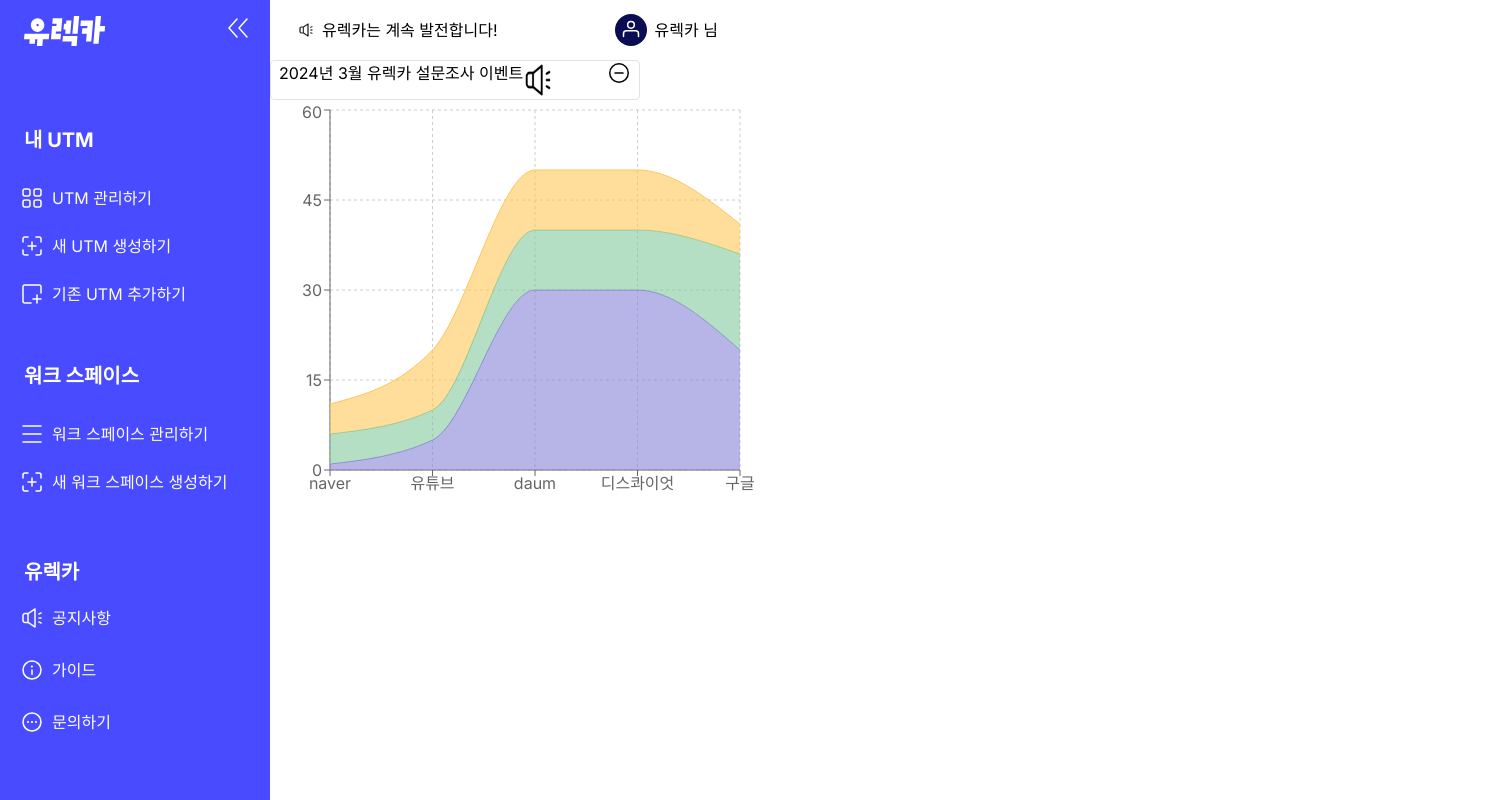
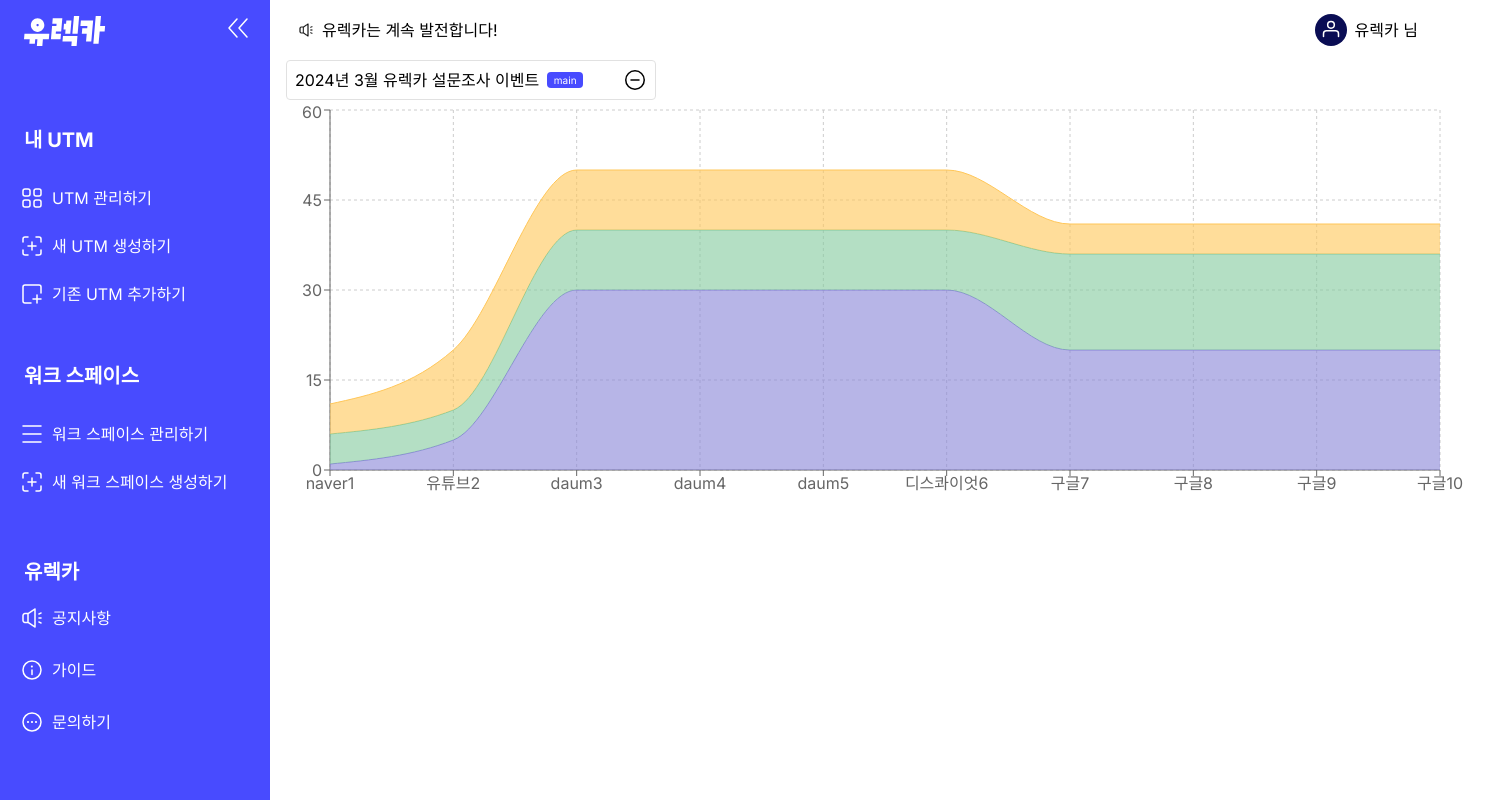
Before and after one commit to new-crystal/rn-wreckcar, a Next.js app: page /workspace/main in a window 1280 px wide. Shown: the whole page, 1486 px wide, since content can reach past the window. Built offline with nearby package versions, Linux system fonts and the light colour scheme.

Commit message:
:sparkles:ADD&EDIT.워크스페이스 북마크 기능 추가&헤더 컨텐츠없어도 기본상태 유지하게 스타일링

```diff
--- a/src/app/(main)/workspace/[slug]/page.tsx
+++ b/src/app/(main)/workspace/[slug]/page.tsx
@@ -10,7 +10,7 @@ export default function WorkSpaceMain({ params }: { params: { slug: string } })
     console.log(pathname)
     console.log()
     return (
-        <div>
+        <div className=''>
             <WSearch />
             <WChart />
         </div>
--- a/src/app/(main)/workspace/page.tsx
+++ b/src/app/(main)/workspace/page.tsx
@@ -3,8 +3,8 @@ import React from 'react';
 
 export default function WorkspacePage() {
   return (
-    <>
-      <WorkSpace />
-    </>
+    <p>
+    workspace 생성하기
+    </p>
   );
 }
--- a/src/app/layout.tsx
+++ b/src/app/layout.tsx
@@ -18,7 +18,7 @@ export default function RootLayout({
     <html className={inter.className} lang="en">
       <body className="flex w-screen h-screen overflow-x-hidden ">
         <ASide />
-        <div className="">
+        <div className="w-screen">
           <Header />
           <main className="">{children}</main>
         </div>
--- a/src/components/common/aside/SlimSide.tsx
+++ b/src/components/common/aside/SlimSide.tsx
@@ -15,7 +15,7 @@ export default function Slim({ slimHandle }: SlimProps) {
   return (
     <aside
       className={
-        'w-[80px] min-w-[60px] text-white h-screen ' +
+        'w-[60px] min-w-[60px] text-white h-screen ' +
         (pathName == '/' || pathName == '/signin' || pathName === '/signup'
           ? 'hidden'
           : '')
--- a/src/components/workspace/WChart.tsx
+++ b/src/components/workspace/WChart.tsx
@@ -11,35 +11,76 @@ import {
 
 const data = [
   {
-    name: "naver",
+    name: "naver1",
     uv: 1,
     cv: 5,
     amt: 5,
 
   },
   {
-    name: "유튜브",
+    name: "유튜브2",
     uv: 5,
     cv: 5,
     amt: 10,
 
   },
   {
-    name: "daum",
+    name: "daum3",
     uv: 30,
     cv: 10,
     amt: 10,
 
   },
   {
-    name: "디스콰이엇",
+    name: "daum4",
+    uv: 30,
+    cv: 10,
+    amt: 10,
+
+  },
+  {
+    name: "daum5",
+    uv: 30,
+    cv: 10,
+    amt: 10,
+
+  },
+  {
+    name: "디스콰이엇6",
       uv: 30,
     cv: 10,
     amt: 10,
 
   },
   {
-    name: "구글",
+    name: "구글7",
+
+      uv: 20,
+    cv: 16,
+    amt: 5,
+
+
+  },
+  {
+    name: "구글8",
+
+      uv: 20,
+    cv: 16,
+    amt: 5,
+
+
+  },
+  {
+    name: "구글9",
+
+      uv: 20,
+    cv: 16,
+    amt: 5,
+
+
+  },
+  {
+    name: "구글10",
 
       uv: 20,
     cv: 16,
@@ -55,7 +96,7 @@ export default function WChart() {
         <>
 
     <AreaChart
-      width={500}
+      width={1200}
       height={400}
       data={data}
       margin={{
--- a/src/components/workspace/WSearch.tsx
+++ b/src/components/workspace/WSearch.tsx
@@ -1,62 +1,88 @@
 'use client'
-import React, { useState } from 'react';
+import React, { useEffect, useRef, useState } from 'react';
 import { IAdd, IDel, INoti } from '../common/icon/Icon';
+import { usePathname } from 'next/navigation';
 
 export default function WSearch() {
-  // const [query, setQuery] = r.useState('');
   const[select, setSelect] = useState(false)
+  const[selId, setSelId] = useState('')
+  const[isShow, setShow] = useState(false)
+  const pathname = usePathname();
+  const selecPath = pathname.split('/').pop()
+  console.log(selecPath)
   const items = [
     {
+      id: "1",
       title: '2024년 3월 유렉카 설문조사 이벤트',
       isMain:true,
     },
     {
+      id:"2",
       title: 'sw캠프 pm코스 모집',
       isMain:false,
     },
     {
+      id:"3",
       title: '3월 유렉카 특집',
       isMain:false,
     },
     {
+      id:"4",
       title: '해커톤 설문조사 ',
       isMain:false,
     },
     {
+      id: "5",
       title: '2024년 3월 유렉카 설문조사 이벤트',
       isMain:false
     },
   ]
-const itemsSelect =items[0]
-  const onSearch = (e: any) => {
-    const searchV = e.target.query;
-  };
   const onlyMain = items.find((i)=> i.isMain === true)
-  console.log(onlyMain?.title)
+  console.log(onlyMain)
   const selectHandle = () => {
     setSelect(!select)
   }
+  const listSelec = (e:React.MouseEvent<HTMLLIElement>) => {
+    const refRes = (e.target as HTMLLIElement).id;
+      setSelect(!select)
+    setSelId(refRes)
+    console.log(refRes)
+
+  }
+  useEffect(() => {
+    const handleClickOutside = (event: any) => {
+      if (select && !event.target.closest('.container')) {
+        setSelect(false);
+      }
+    };
+
+    document.addEventListener('click', handleClickOutside);
+
+    return () => {
+      document.removeEventListener('click', handleClickOutside);
+    };
+  }, [select]);
   return (
 
-    <>
-
-      <div className="w-[370px] h-[40px] px-2 border-solid border-[1px] border-[#e1e1e1] rounded-[4px] flex justify-between">
-        <div className='flex'>
+    <section className='ml-4 container relative'>
+      <div className="w-[370px] h-[40px] px-2 border-solid border-[1px] border-[#e1e1e1] rounded-[4px] flex justify-between items-center cursor-pointer gap-3" onClick={selectHandle}>
+        <div className='flex items-center gap-2'>
         {onlyMain?.title}
-        {onlyMain?.isMain === true && <INoti bnw={'b'} w={30} h={8} />}
+        {onlyMain?.isMain === true && <div className='flex items-center justify-center bg-blue w-[36px] h-[16px] rounded-[4px] text-[10px] text-white'>main</div>}
         </div>
-        <div onClick={selectHandle}>
           <IDel fillColor={"black"}/>
         </div>
-      </div>
-      {select ? <div className='w-[370px] h-[300px] border-solid border-[1px] border-[#e1e1e1] bg-white absolute z-10'>
+      {select &&
+      <div>
+        <div className={' w-[370px]  border-solid border-[1px] border-[#e1e1e1] bg-white absolute  z-10 ' }>
+        <ul className=' py-3 flex-col flex '>
         {items.map((i, idx) =>
-          <ul key={idx}>
-            <li>{i.title}</li>
-        </ul>
-        )}
-      </div>: ''  }
+          <li key={idx} onClick={listSelec} id={i.id} className={'hover:bg-blue hover:text-white cursor-pointer py-2 px-4 opacity-1 transition-all duration-500 ease-linear ' + (i.isMain === true ? 'bg-blue text-white' : '')} >{i.title}</li>
+            )}
+            </ul>
+            </div>
+      </div>  }
 
-    </>
+    </section>
   );
 }
```
